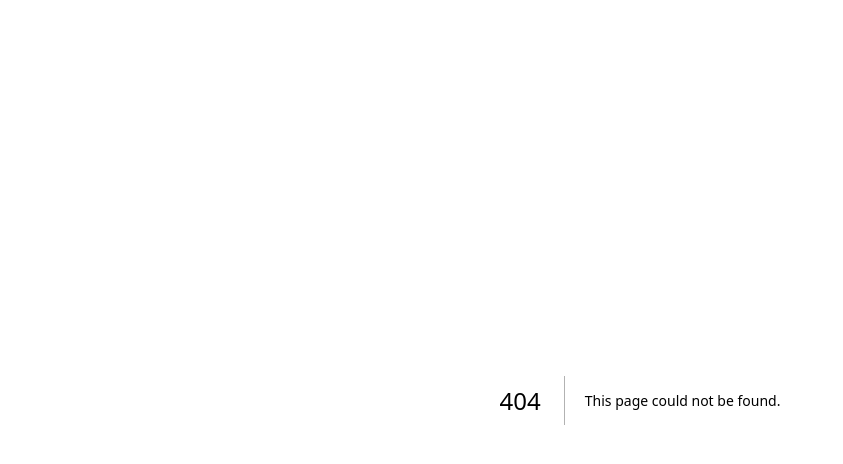
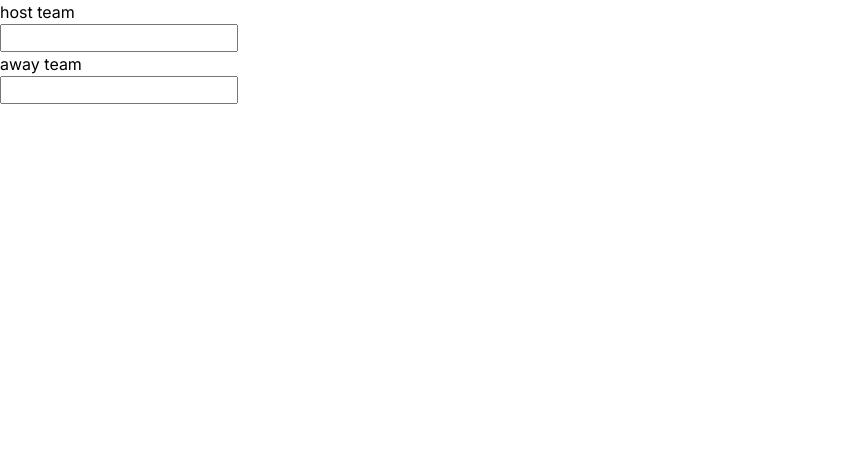
Before and after one commit to 4hoe8pow/vara, a Next.js app: page /controller in a window 1280 px wide. Before the commit this address had no page. Shown: the top 464 px of the page, without its empty margins (0-843 px from the left). Built offline with nearby package versions, Linux system fonts and the light colour scheme.

Commit message:
:sparkles: controller window

```diff
--- /dev/null
+++ b/app/controller/page.tsx
@@ -0,0 +1,14 @@
+import { NextPage } from 'next'
+
+const Controller: NextPage = () => {
+    return (
+        <>
+            <div>host team</div>
+            <input />
+            <div>away team</div>
+            <input />
+        </>
+    )
+}
+
+export default Controller
```
Also changed, not shown: src-tauri/tauri.conf.json (+9 -1 lines).
